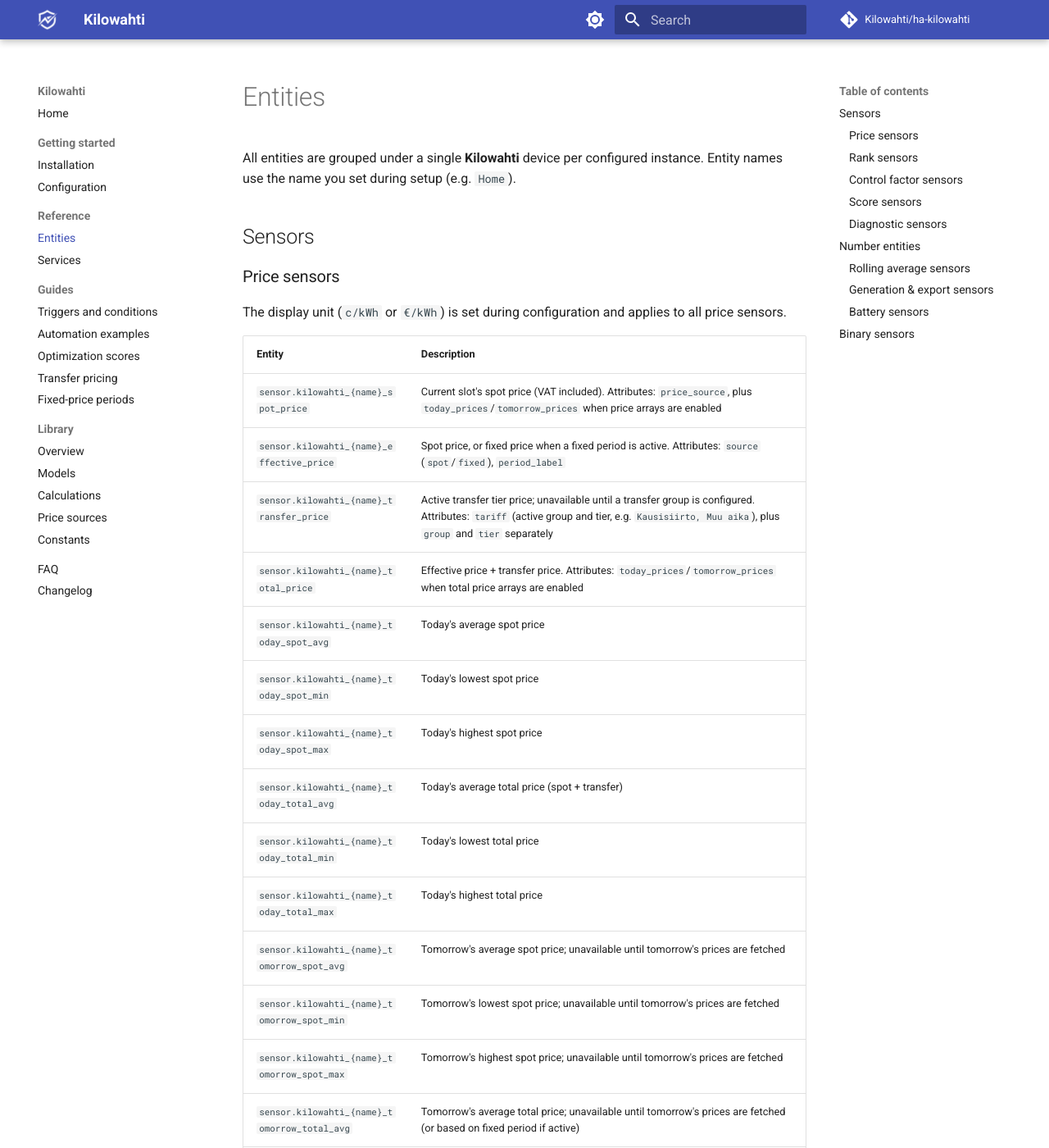
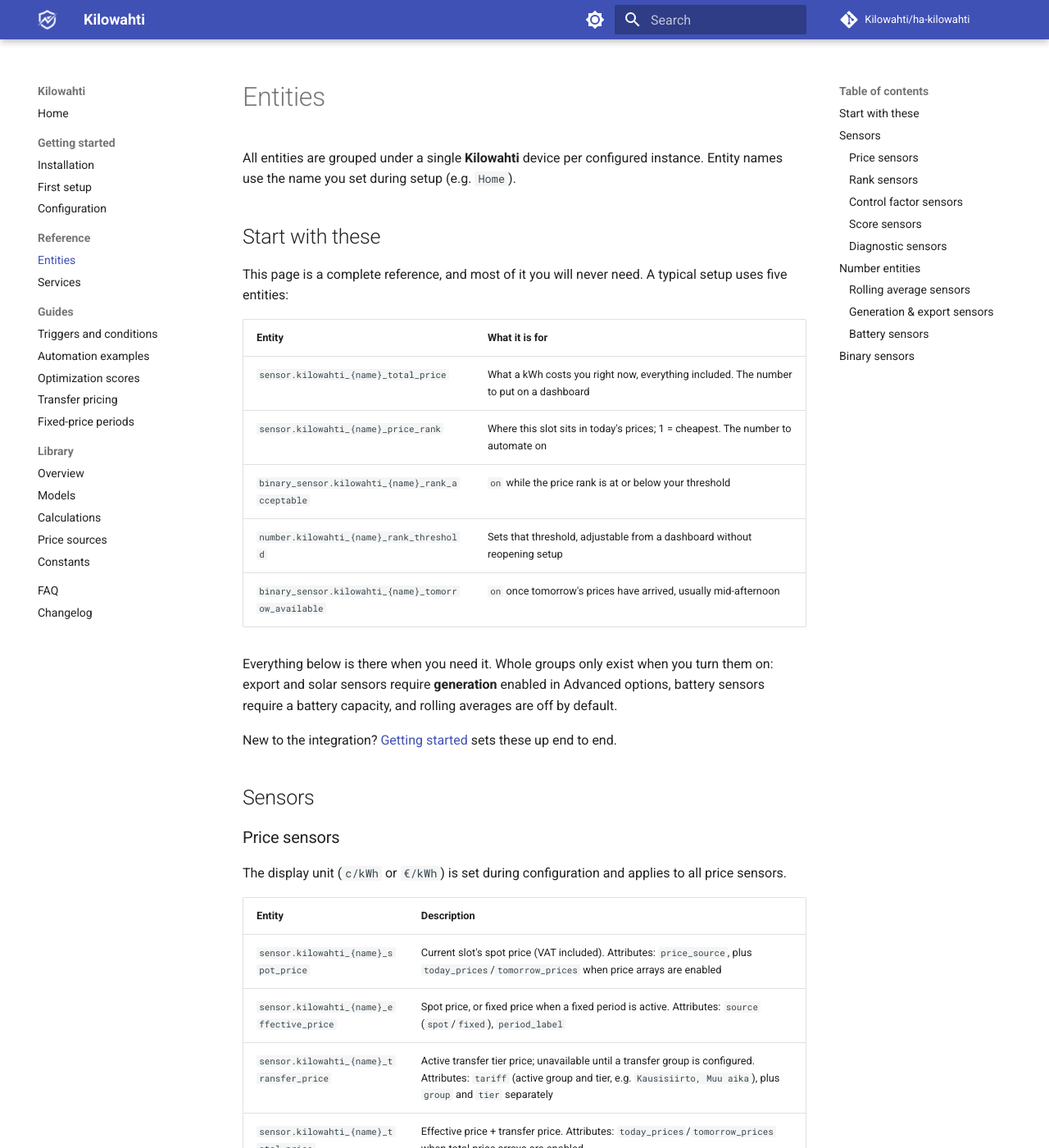
Before and after one commit to Kilowahti/kilowahti-docs, an MkDocs documentation site: the page built from docs/entities.md, in a window 1280 px wide and 1400 px high. Shown: the whole window at 82% size. Built offline with MkDocs 1.6.1 and Material for MkDocs 9.7.7, drawn with Linux system fonts in a browser that asks for light colours; comment, search, counter and statistics services are not loaded.

Commit message:
Add a first-setup walkthrough and orient the entities reference
The docs went straight from a HACS install to a field-by-field wizard
reference, with no path from 'installed' to 'something useful runs'.

```diff
--- a/docs/entities.md
+++ b/docs/entities.md
@@ -1,6 +1,22 @@
 # Entities
 
 All entities are grouped under a single **Kilowahti** device per configured instance. Entity names use the name you set during setup (e.g. `Home`).
+
+## Start with these
+
+This page is a complete reference, and most of it you will never need. A typical setup uses five entities:
+
+| Entity | What it is for |
+|---|---|
+| `sensor.kilowahti_{name}_total_price` | What a kWh costs you right now, everything included. The number to put on a dashboard |
+| `sensor.kilowahti_{name}_price_rank` | Where this slot sits in today's prices; 1 = cheapest. The number to automate on |
+| `binary_sensor.kilowahti_{name}_rank_acceptable` | `on` while the price rank is at or below your threshold |
+| `number.kilowahti_{name}_rank_threshold` | Sets that threshold, adjustable from a dashboard without reopening setup |
+| `binary_sensor.kilowahti_{name}_tomorrow_available` | `on` once tomorrow's prices have arrived, usually mid-afternoon |
+
+Everything below is there when you need it. Whole groups only exist when you turn them on: export and solar sensors require **generation** enabled in Advanced options, battery sensors require a battery capacity, and rolling averages are off by default.
+
+New to the integration? [Getting started](getting-started.md) sets these up end to end.
 
 ## Sensors
 
--- a/mkdocs.yml
+++ b/mkdocs.yml
@@ -32,6 +32,7 @@
   - Home: index.md
   - Getting started:
     - Installation: installation.md
+    - First setup: getting-started.md
     - Configuration: configuration.md
   - Reference:
     - Entities: entities.md
```
Also changed, not shown: docs/configuration.md (+2 -0 lines), docs/getting-started.md (added, +101 -0 lines), docs/index.md (+2 -0 lines).
